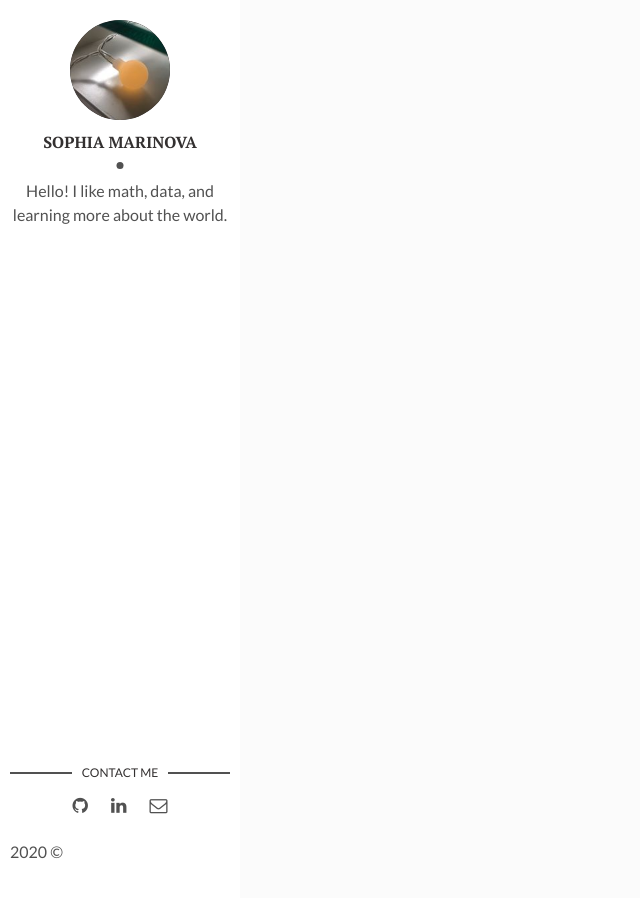
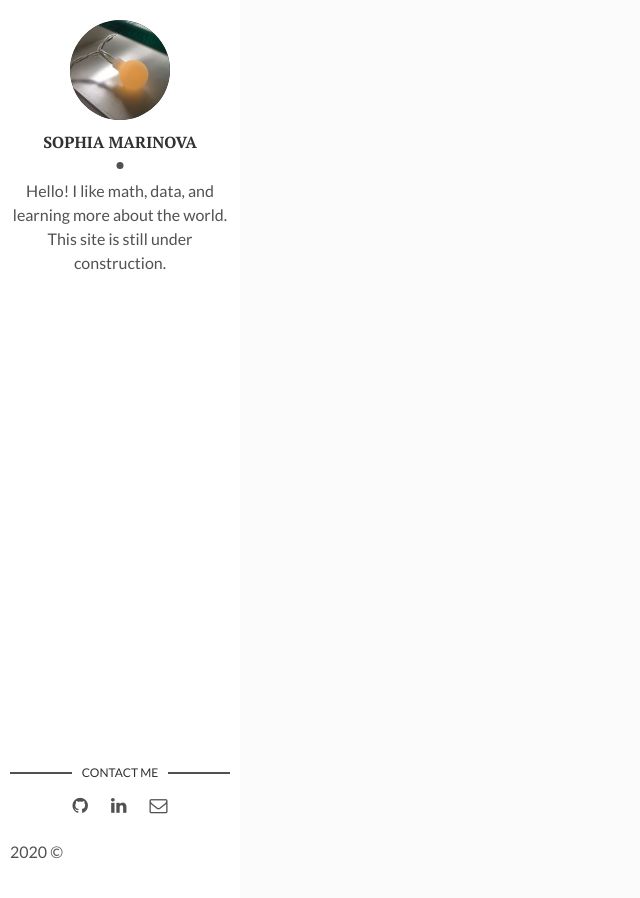
Before and after one commit to sophiajm/sophiajm.github.io, a Jekyll site: the page built from index.html, in a window 1280 px wide. Shown: the whole page, without its empty margins (0-640 px from the left). Built offline with Jekyll 4.4.1, drawn with Linux system fonts in a browser that asks for light colours.

Commit message:
add "under construction"

```diff
--- a/_config.yml
+++ b/_config.yml
@@ -8,7 +8,9 @@ github_username: sophiajm
 # My Content
 name: Sophia Marinova
 profilepic: instagram-avatar.jpg
-profileabout: Hello! I like math, data, and learning more about the world.
+profileabout: >
+ Hello! I like math, data, and learning more about the world.
+ This site is still under construction.
 
 # Settings
 markdown: kramdown
```
